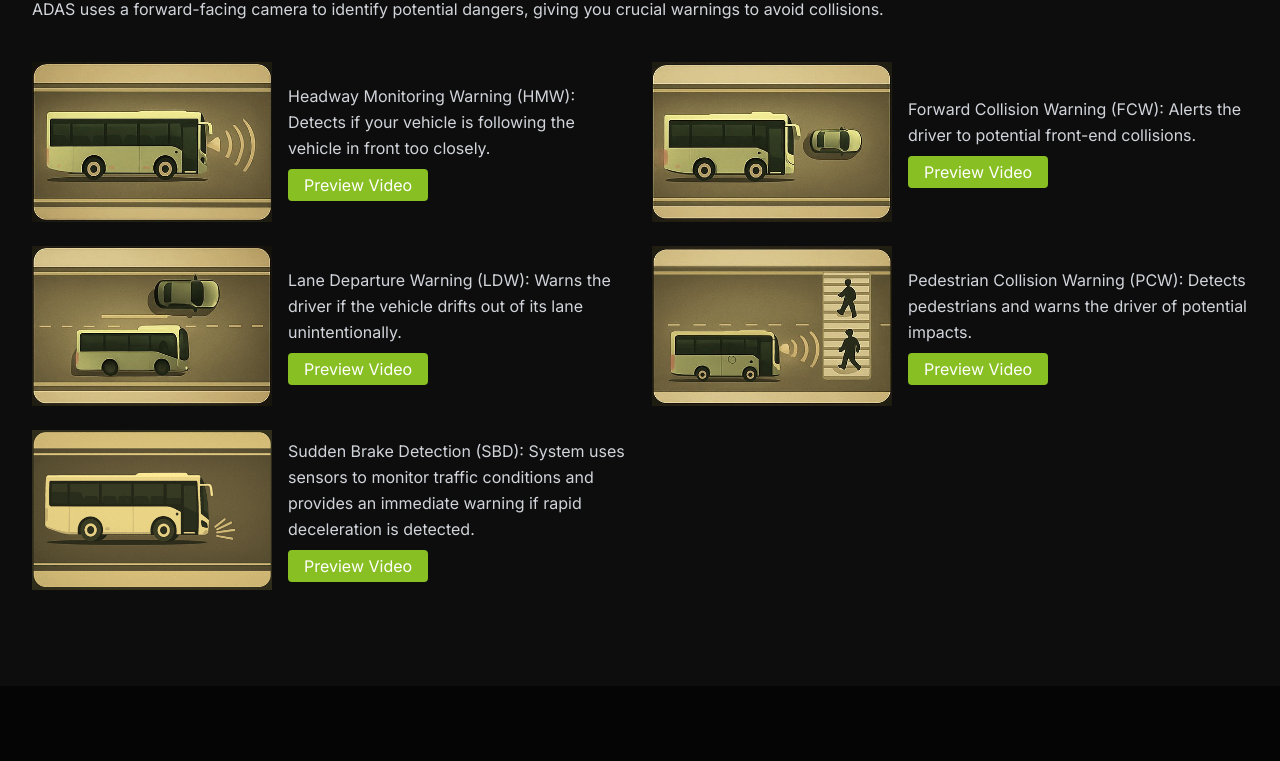
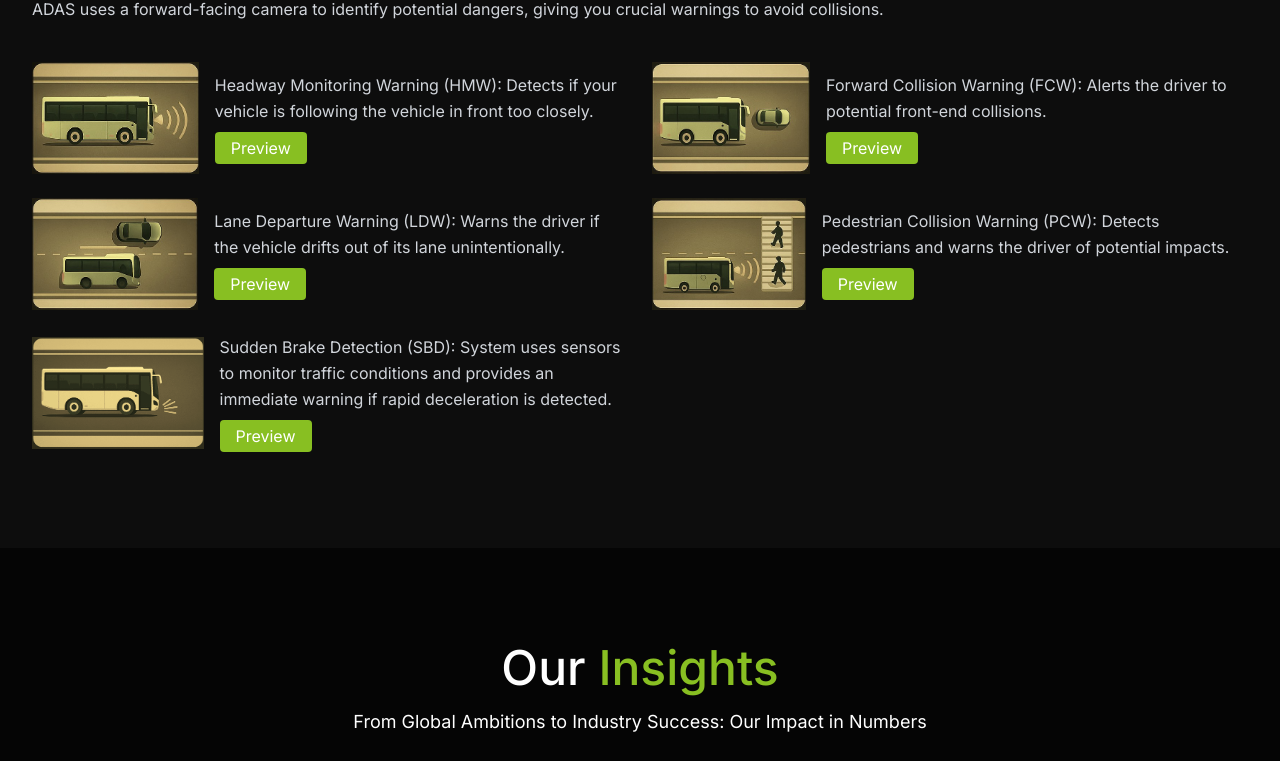
Before and after one commit to yasiru9696/Mobile-DVR, a React (Vite) app: page / in a window 1280 px wide. Shown: the part 3170-3931 px from the top of the page. Built offline with nearby package versions, Linux system fonts and the light colour scheme.

Commit message:
VimeoIntro2

```diff
--- a/src/components/BenefitsSection.tsx
+++ b/src/components/BenefitsSection.tsx
@@ -60,14 +60,14 @@ const BenefitsSection: React.FC = () => {
           <div key={rowIndex} className="grid grid-cols-1 md:grid-cols-2 gap-6">
             {pair.map((detail, index) => (
               <div key={index} className="flex items-center space-x-4">
-                <img src={detail.imageUrl} alt={detail.text} className={activeTab === 'ADAS' ? 'w-60 h-40 flex-shrink-0' : 'w-40 h-40 flex-shrink-0'} />
+                <img src={detail.imageUrl} alt={detail.text} className={activeTab === 'ADAS' ? 'w-50 h-28 flex-shrink-0' : 'w-40 h-40 flex-shrink-0'} />
                 <div className="flex-1">
                   <p className="text-gray-300">{detail.text}</p>
                   <button
                     className="mt-2 px-4 py-1 bg-primary-500 text-white rounded hover:bg-primary-600"
                     onClick={() => openVideoModal(detail.videoId)}
                   >
-                    Preview Video
+                    Preview
                   </button>
                 </div>
               </div>
@@ -113,7 +113,7 @@ const BenefitsSection: React.FC = () => {
           <div className="fixed inset-0 bg-black bg-opacity-50 flex items-center justify-center z-50">
             <div className="bg-black rounded-lg p-6 w-full max-w-2xl">
               <div className="flex justify-between items-center mb-4">
-                <h3 className="text-lg font-bold">Video Preview</h3>
+                <h3 className="text-lg font-bold">Preview Video</h3>
                 <button
                   className="text-gray-600 hover:text-gray-800"
                   onClick={closeVideoModal}
```
